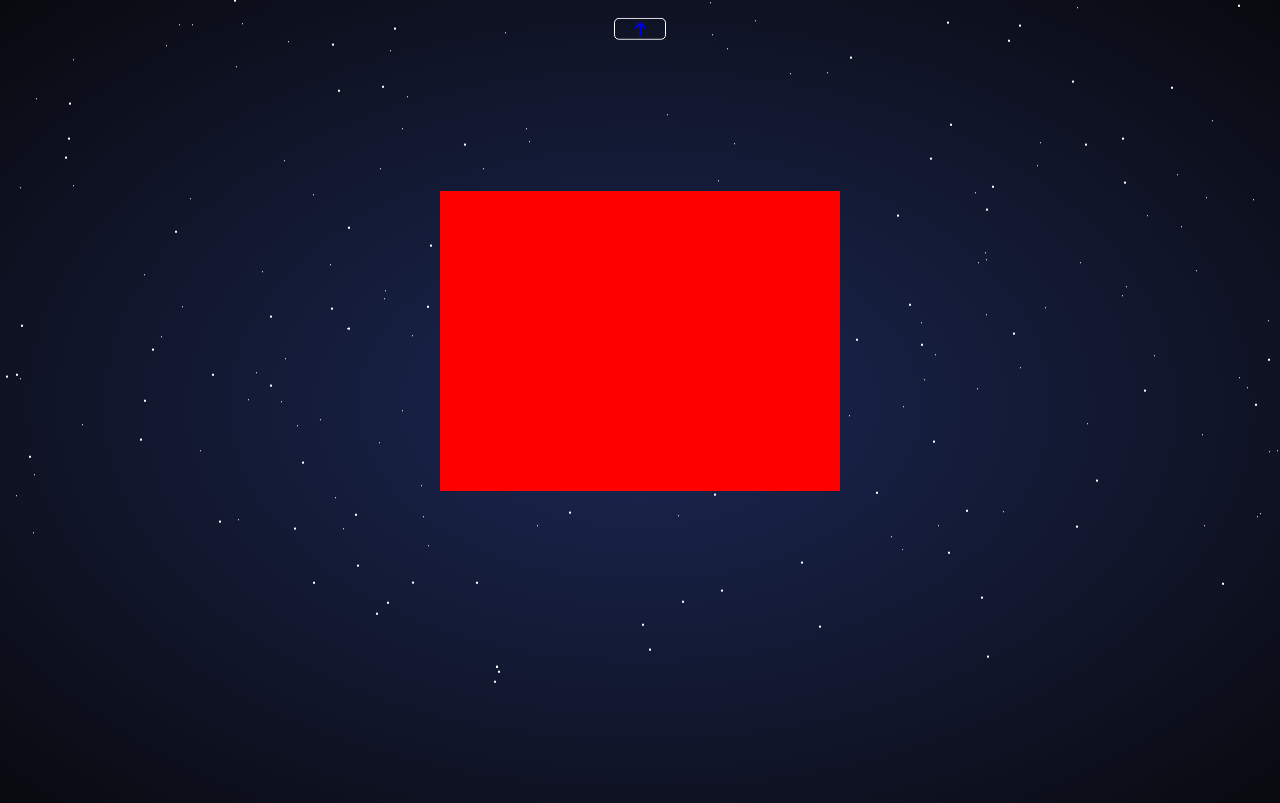
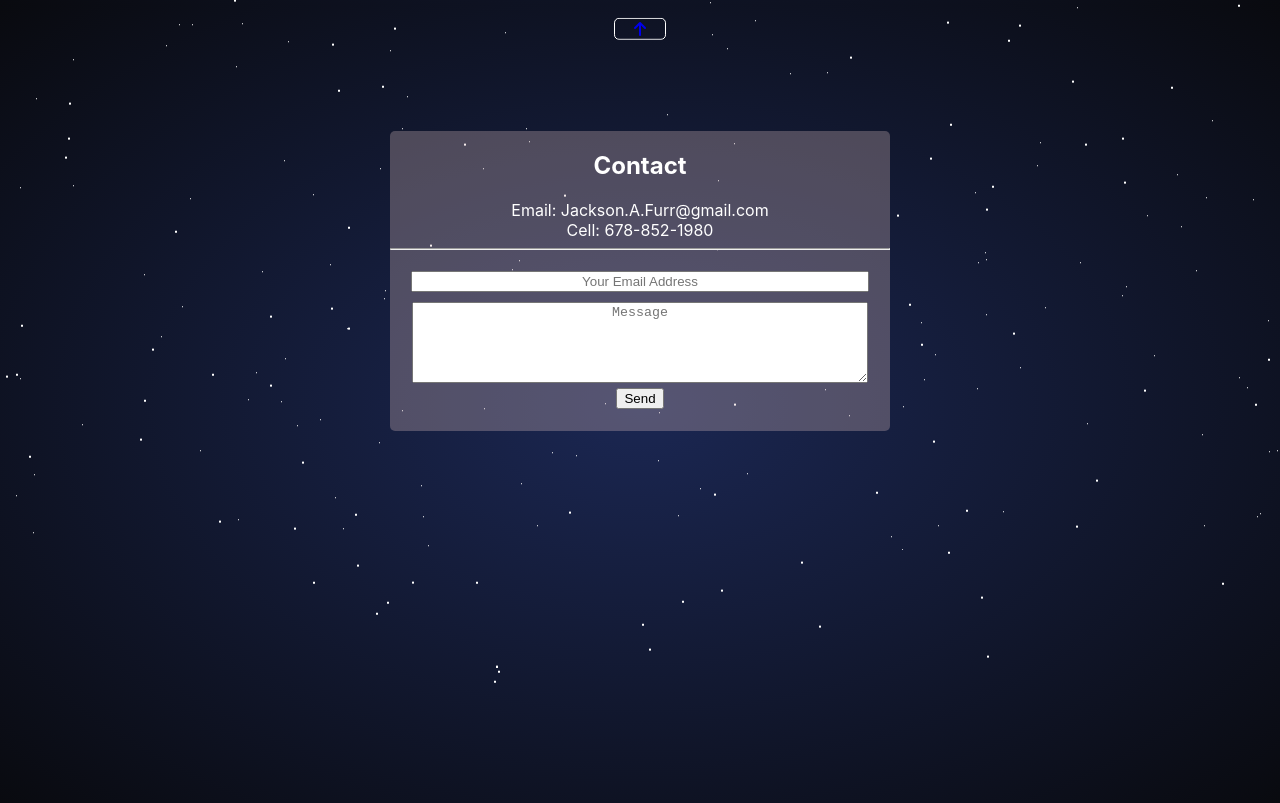
Before and after one commit to Furrj/PortfolioFrontEnd, a React (Create React App) app: page / in a window 1280 px wide. Shown: the part 3195-3998 px from the top of the page. Built offline with nearby package versions, Linux system fonts and the light colour scheme.

Commit message:
contact form func

```diff
--- a/src/views/Home.module.css
+++ b/src/views/Home.module.css
@@ -223,11 +223,30 @@ img {
 
 /* CONTACT */
 .contactFormBox {
-	width: 400px;
+	text-align: center;
+	width: 500px;
 	height: 300px;
-	background-color: red;
+	background-color: rgba(221, 191, 191, 0.3);
+	color: white;
 	align-self: center;
-	transform: translateY(50%);
+	transform: translateY(30%);
+	border-radius: 5px;
+	box-sizing: border-box;
+}
+
+.contactForm {
+	margin-top: 20px;
+}
+
+.contactForm input {
+	width: 450px;
+	text-align: center;
+	margin-bottom: 10px;
+}
+
+.contactForm textarea {
+	width: 450px;
+	text-align: center;
 }
 
 /* SCROLL BUTTONS */
--- a/src/views/Home.tsx
+++ b/src/views/Home.tsx
@@ -22,16 +22,55 @@ import Taskr from "../comps/Taskr";
 import Testr from "../comps/Testr";
 import { logRoles } from "@testing-library/react";
 
+//TS
+interface IInput {
+  email: string;
+  message: string;
+}
+
+const initState: IInput = {
+  email: "",
+  message: "",
+};
+
 const Home: React.FC = () => {
   const [activeSlideNum, setActiveSlideNum] = useState<number>(0);
+  const [input, setInput] = useState<IInput>(initState);
 
-  const increaseSlideNum = () => {
+  const sendMessage = async (): Promise<void> => {
+    try {
+      const send = await fetch("/api/contact", {
+        method: "POST",
+        headers: {
+          "Content-Type": "application/json",
+        },
+        body: JSON.stringify({
+          email: input.email,
+          message: input.message,
+        }),
+      });
+			const res = await send.json();
+    } catch (e) {
+      console.log(`Error: ${e}`);
+    }
+  };
+
+  const inputHandler = (
+    e: React.ChangeEvent<HTMLInputElement | HTMLTextAreaElement>
+  ): void => {
+    setInput({
+      ...input,
+      [e.target.name]: e.target.value,
+    });
+  };
+
+  const increaseSlideNum = (): void => {
     if (activeSlideNum < 2) {
       setActiveSlideNum(activeSlideNum + 1);
     } else return;
   };
 
-  const decreaseSlideNum = () => {
+  const decreaseSlideNum = (): void => {
     if (activeSlideNum > 0) {
       setActiveSlideNum(activeSlideNum - 1);
     } else return;
@@ -155,12 +194,39 @@ const Home: React.FC = () => {
         </a>
       </div>
       <div className={styles.box5} id="contact">
-			<a href="#portfolio" className={styles.scrollUpBox2}>
+        <a href="#portfolio" className={styles.scrollUpBox2}>
           <div>
             <i className="fa-solid fa-arrow-up" />
           </div>
         </a>
-        <div className={styles.contactFormBox}></div>
+        <div className={styles.contactFormBox}>
+          <h2>Contact</h2>
+          <div className={styles.myInfo}>
+            Email: Jackson.A.Furr@gmail.com
+            <br />
+            Cell: 678-852-1980
+          </div>
+          <hr />
+          <div className={styles.contactForm}>
+            <input
+              type="text"
+              name="email"
+              placeholder="Your Email Address"
+              value={input.email}
+              onChange={inputHandler}
+            />
+            <br />
+            <textarea
+              placeholder="Message"
+              name="message"
+              rows={5}
+              value={input.message}
+              onChange={inputHandler}
+            ></textarea>
+            <br />
+            <button onClick={sendMessage}>Send</button>
+          </div>
+        </div>
       </div>
     </div>
   );
```
